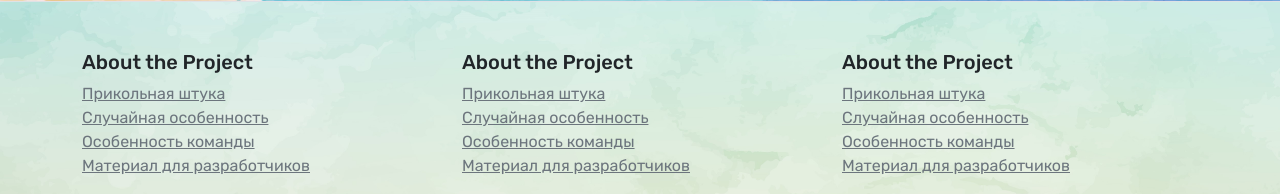
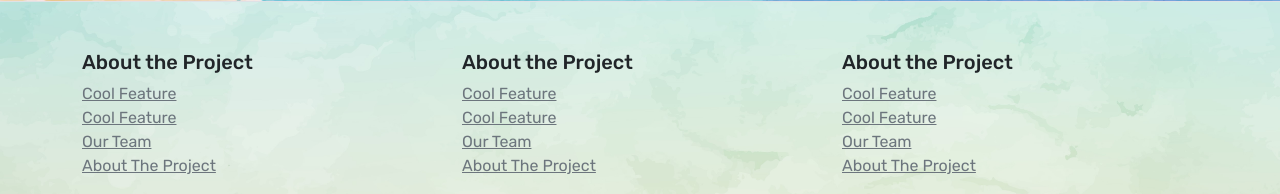
Before and after one commit to snenasheva/community, a Flask app: page /categories in a window 1280 px wide. Shown: the part 993-1187 px from the top of the page. Run offline with Flask 3, Linux system fonts and the light colour scheme; some libraries are stand-ins or nearby versions.

Commit message:
base html: bottom text changed

```diff
--- a/com/templates/base2.html
+++ b/com/templates/base2.html
@@ -225,28 +225,28 @@
           <div class="col-md-4">
             <h5>About the Project</h5>
             <ul class="list-unstyled text-small">
-              <li><a class="link-secondary" href="#">Прикольная штука</a></li>
-              <li><a class="link-secondary" href="#">Случайная особенность</a></li>
-              <li><a class="link-secondary" href="#">Особенность команды</a></li>
-              <li><a class="link-secondary" href="#">Материал для разработчиков</a></li>
+              <li><a class="link-secondary" href="#">Cool Feature</a></li>
+              <li><a class="link-secondary" href="#">Cool Feature</a></li>
+              <li><a class="link-secondary" href="#">Our Team</a></li>
+              <li><a class="link-secondary" href="#">About The Project</a></li>
             </ul>
           </div>
           <div class="col-md-4">
             <h5>About the Project</h5>
             <ul class="list-unstyled text-small">
-              <li><a class="link-secondary" href="#">Прикольная штука</a></li>
-              <li><a class="link-secondary" href="#">Случайная особенность</a></li>
-              <li><a class="link-secondary" href="#">Особенность команды</a></li>
-              <li><a class="link-secondary" href="#">Материал для разработчиков</a></li>
+              <li><a class="link-secondary" href="#">Cool Feature</a></li>
+              <li><a class="link-secondary" href="#">Cool Feature</a></li>
+              <li><a class="link-secondary" href="#">Our Team</a></li>
+              <li><a class="link-secondary" href="#">About The Project</a></li>
             </ul>
           </div>
           <div class="col-md-4">
             <h5>About the Project</h5>
             <ul class="list-unstyled text-small">
-              <li><a class="link-secondary" href="#">Прикольная штука</a></li>
-              <li><a class="link-secondary" href="#">Случайная особенность</a></li>
-              <li><a class="link-secondary" href="#">Особенность команды</a></li>
-              <li><a class="link-secondary" href="#">Материал для разработчиков</a></li>
+              <li><a class="link-secondary" href="#">Cool Feature</a></li>
+              <li><a class="link-secondary" href="#">Cool Feature</a></li>
+              <li><a class="link-secondary" href="#">Our Team</a></li>
+              <li><a class="link-secondary" href="#">About The Project</a></li>
             </ul>
           </div>
         </div>
```
